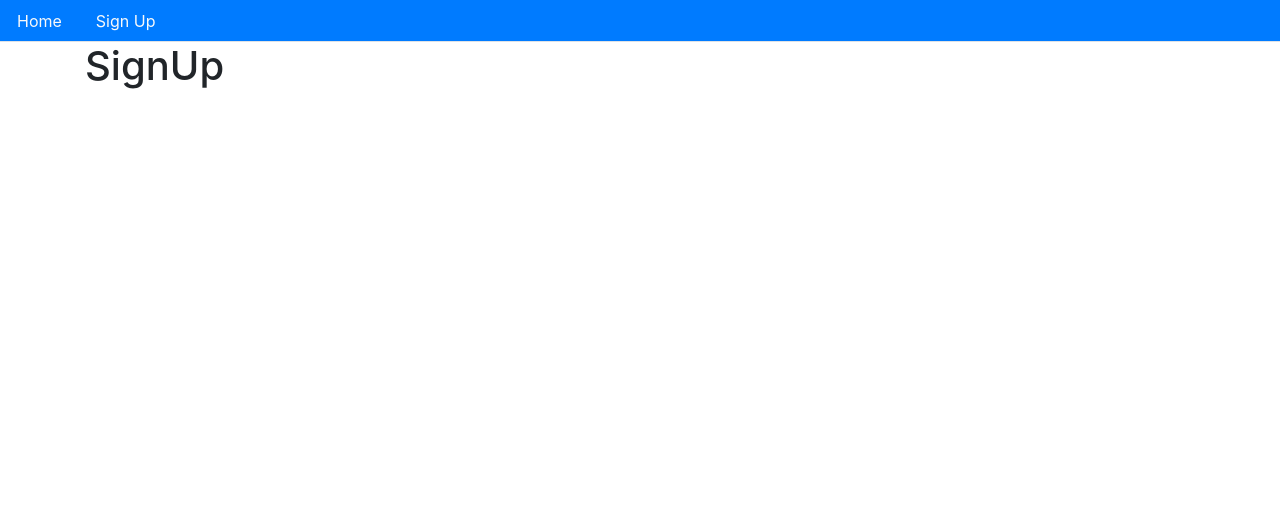
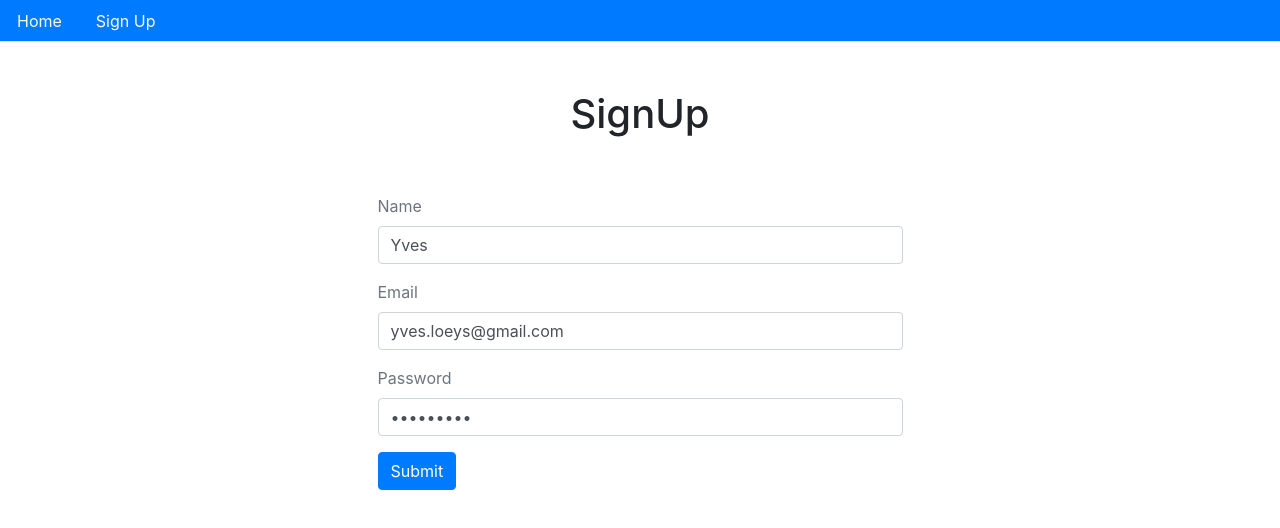
Before and after one commit to yves0409/MERN_BoilerPlate, a React (Create React App) app in the folder frontend/: page /signup in a window 1280 px wide. Shown: the top 528 px of the page. Built offline with nearby package versions, Linux system fonts and the light colour scheme.

Commit message:
Completed signup

```diff
--- a/frontend/src/auth/Signup.js
+++ b/frontend/src/auth/Signup.js
@@ -6,10 +6,77 @@ import {ToastContainer,toast} from 'react-toastify'
 import 'react-toastify/dist/ReactToastify.min.css'
 
 const Signup = () => {
+    const [values,setValues] = useState({
+        name:'Yves',
+        email:'yves.loeys@gmail.com',
+        password:'shady0409',
+        buttonText:'Submit'
+    })
+
+    const {name,email,password,buttonText} = values
+
+   const  handleChange=(name)=> (event)=> {
+       console.log(event.target.value);
+       setValues({...values,[name]:event.target.value})
+    }
+
+    const handleSubmit = event => {
+      console.log('submitted');
+      event.preventDefault();
+      setValues({...values,buttonText:'Submitting'})
+
+      axios({
+          method: 'POST',
+          url:`${process.env.REACT_APP_API}/signup`,
+          data: {name,email,password}
+        })
+      .then(response => {
+          console.log('Signup success',response);
+          setValues({...values,name:'',email:'',password:'',buttonText:'Submitted'})
+          toast.success(response.data.message)
+      })
+      .catch(error => {
+          console.log(error);
+          console.log('Signup error',error.response.data);
+          setValues({...values,buttonText:'Submit'})
+          toast.error(error.response.data.error)
+      })
+    }
+
+    const signUpForm =()=> (
+        <form>
+          <div className="form-group">
+              <label className="text-muted">Name</label>
+              <input onChange={handleChange('name')} value={name} type="text" className="form-control"/>
+          </div>
+
+          <div className="form-group">
+              <label className="text-muted">Email</label>
+              <input onChange={handleChange('email')} value={email} type="email" className="form-control"/>
+          </div>
+
+          <div className="form-group">
+              <label className="text-muted">Password</label>
+              <input onChange={handleChange('password')} value={password} type="password" className="form-control"/>
+          </div>
+
+          <div>
+              <button className="btn btn-primary" onClick={handleSubmit}>{buttonText}</button>
+          </div>
+
+        </form>
+    )
     return (
         <Layout>
+            {/* {JSON.stringify({name,email,password})} */}
+            <div className="col-md-6 offset-md-3">
             <ToastContainer/>
-             <h1>SignUp</h1>
+             <h1 className="p-5 text-center" >SignUp</h1>
+             {signUpForm()}
+
+            </div>
+
+
         </Layout>
     )
 }
```
